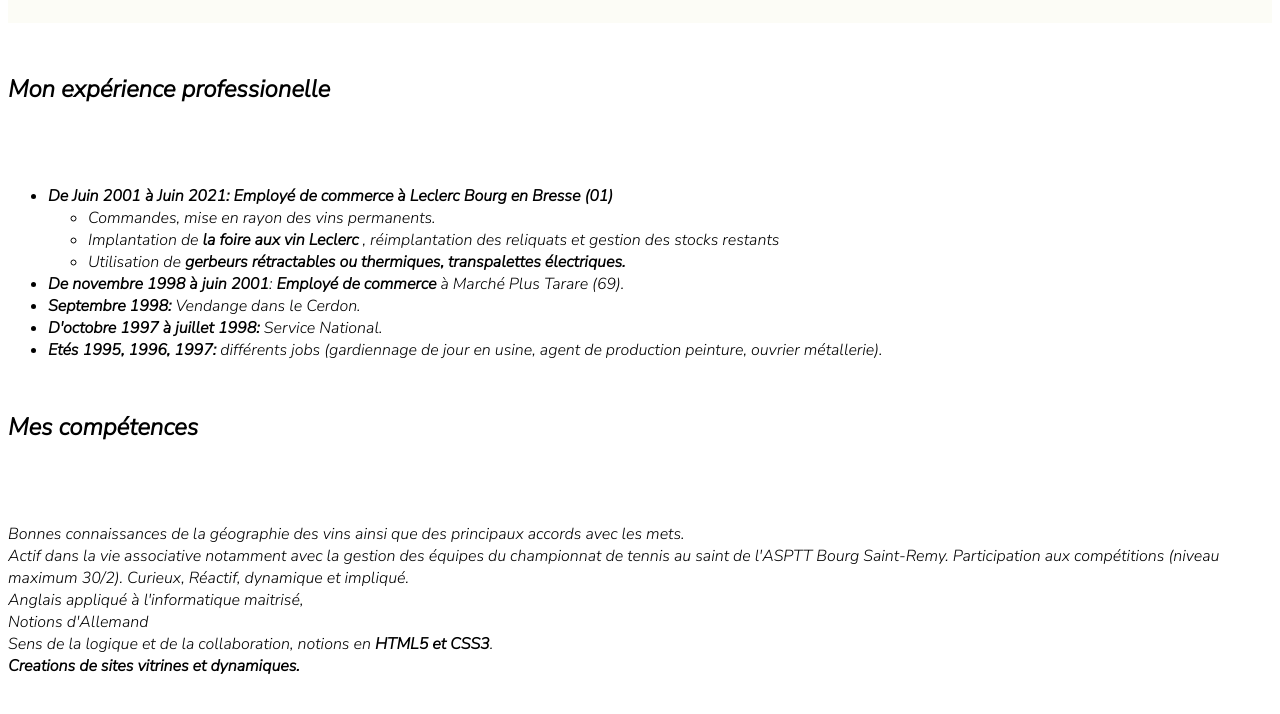
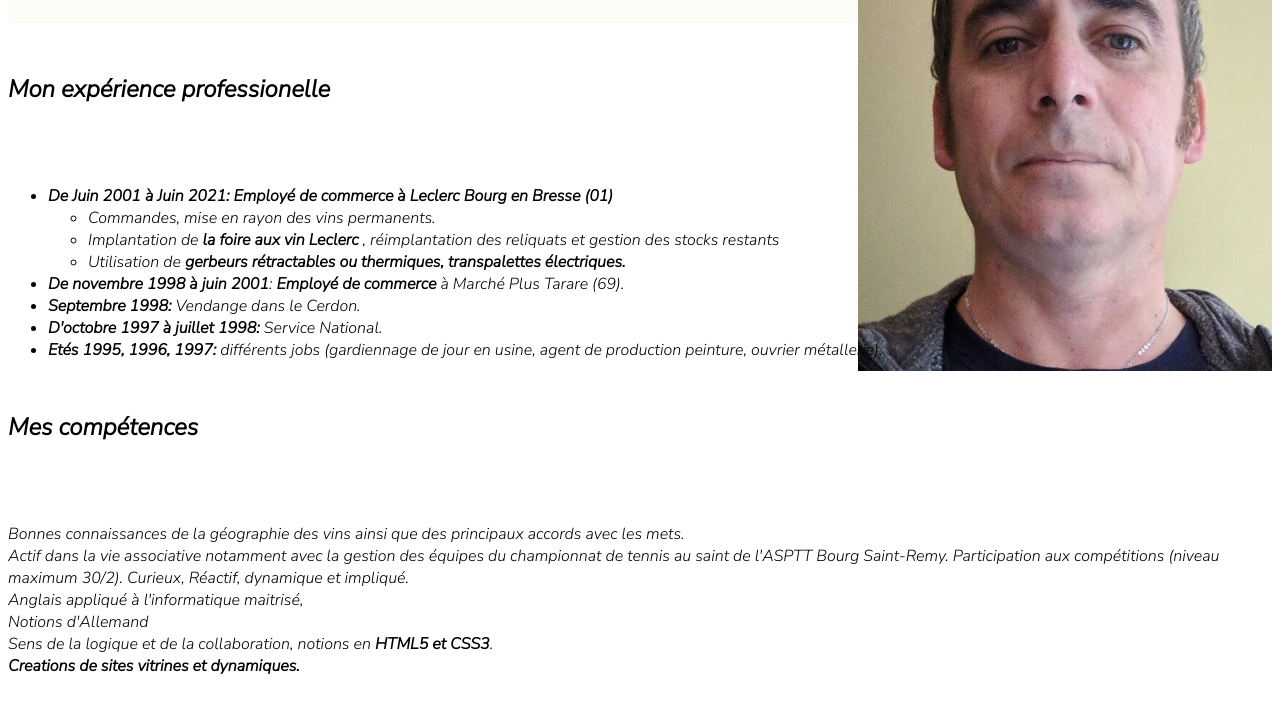
Before and after one commit to Kristeauf/cv, a plain HTML site: page index.html in a window 1280 px wide. Shown: the part 185-899 px from the top of the page. Drawn offline with Linux system fonts and the light colour scheme; grey boxes are pictures that could not be loaded.

Commit message:
modifs photo

```diff
--- a/index.html
+++ b/index.html
@@ -21,7 +21,7 @@
 
 
 
-			<p><a href="Image.JPEG"><img alt="ma photo" title="profil" src="Imagemini.JPEG "></a></p>
+			<p><a href="image.jpg"><img alt="ma photo" title="profil" src="image.jpg "></a></p>
 		</div>
 
 
```
Also changed, not shown: Image.JPEG (deleted), image.jpg (added).
